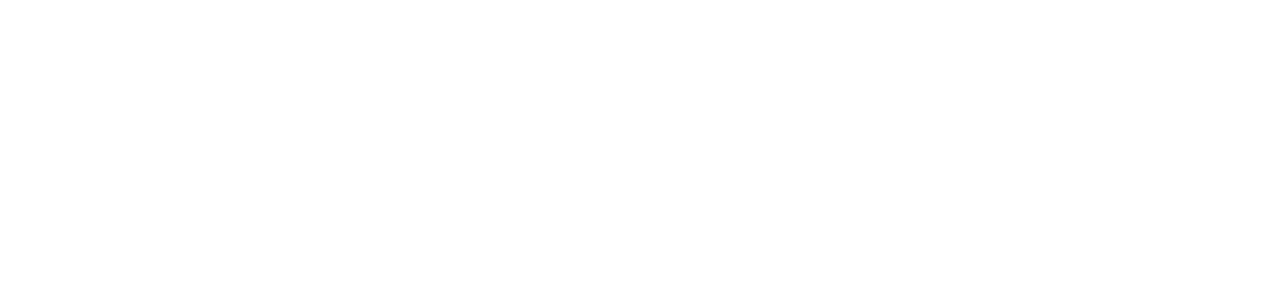
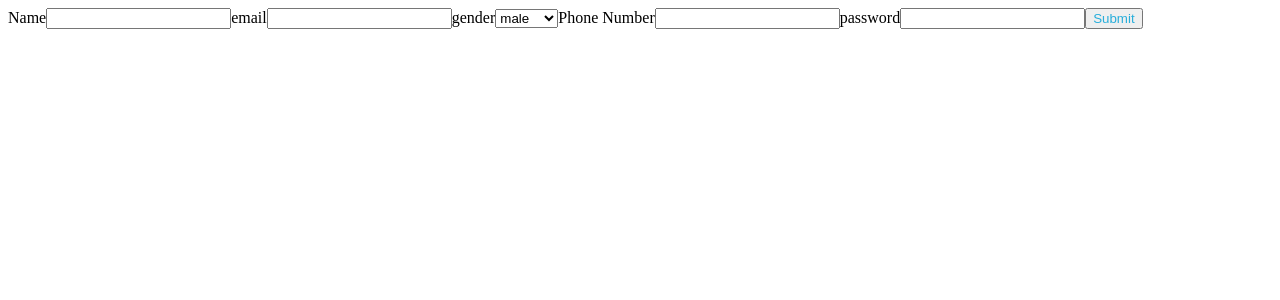
Before and after one commit to AnkurJDas171/React-Assignments-Set-2---Form-Validation-React, a React app: page / in a window 1280 px wide. Shown: the top 300 px of the page. Built offline with nearby package versions, Linux system fonts and the light colour scheme.

Commit message:
form created

```diff
--- a/src/components/App.js
+++ b/src/components/App.js
@@ -2,8 +2,166 @@
 import '../styles/App.css';
 
 const App = () => {
+
+  const [formDetail, setFormDetails] = useState({
+    errorMessage:"",
+    username: null,
+    noError: false,
+    gender: "male"
+  });
+
+  const checkForAlphanumeric=(name)=>{
+
+    let alphaNumericCharacters = "1234567890qwertyuiopasdfghjklzxcvbnm QWERTYUIOPASDFGHJKLZXCVBNM";
+    let i=0;
+    while(i< name.length){
+      if(!alphaNumericCharacters.includes(name[i])){
+        return true;
+      }
+      i++;
+    }
+    return false;
+
+  };
+
+  const getUsrename=(formObj)=>{
+
+    console.log("username generator called");
+    console.log(formObj.email);
+    let username = "";
+    let email = formObj.email;
+    if(email){
+      let i=0;
+      while(email[i] !== "@"){
+        username += email[i];
+        i++;
+      }
+    }
+    console.log(username);
+    return username;
+  };
+
+  const handelValueChange = (value, key) => {
+    let newFormDetail = { ...formDetail };
+    newFormDetail[key] = value;
+    setFormDetails(newFormDetail);
+  };
+
+  const handelClick = () => {
+    let length = Object.keys(formDetail).length;
+    let newFormDetail = {...formDetail};
+
+    try {
+      if (length < 8) {
+
+        throw "All fields are mandatory";
+      } else if (checkForAlphanumeric(formDetail.name)) {
+        console.log("error 2");
+        throw "Name is not alphanumeric";
+      }
+      else if(formDetail.gender !== "male" && formDetail.gender !== "female" && formDetail.gender !== "other"){
+
+        throw "Please identify as male, female or others";
+      }
+      else if(isNaN(formDetail.phoneNumber)){
+
+        throw "Phone Number must contain only numbers";
+      }
+      else if(formDetail.password.length < 6){
+
+        throw "Password must contain atleast 6 letters";
+      }
+      else{
+        newFormDetail.noError = true;
+        newFormDetail.errorMessage = null;
+      }
+
+
+    } catch (err) {
+
+      newFormDetail.errorMessage = `Error Message: ${err}`;
+
+    }finally{
+
+
+      newFormDetail.username = getUsrename(formDetail);
+
+      setFormDetails(newFormDetail);
+
+    }
+
+  };
+
   return (
-    <div id="main"></div>
+    <div id="main">
+
+    {formDetail.noError && <div>Hello {formDetail.username}</div>}
+    {!formDetail.noError && <div>{formDetail.errorMessage}</div>}
+    {!formDetail.noError && (
+      <div className="formContainer">
+        <label className="label" for="name">
+          Name
+        </label>
+        <input
+          type="text"
+          data-testid="name"
+          onChange={(event) => handelValueChange(event.target.value, "name")}
+        />
+
+        <label className="label" for="email">
+          email
+        </label>
+        <input
+          type="text"
+          data-testid="email"
+          onChange={(event) => handelValueChange(event.target.value, "email")}
+        />
+
+        <label className="label" for="gender">
+          gender
+        </label>
+        <select
+          default={formDetail.gender}
+          onChange={(event) =>
+            handelValueChange(event.target.value, "gender")
+          }
+          data-testid="gender"
+        >
+          <option value="male">male</option>
+          <option value="female">female</option>
+          <option value="other">other</option>
+        </select>
+        {/* <input type="text" default={formDetail.gender} data-testid = 'gender' /> */}
+
+        <label className="label" for="phoneNumber">
+          Phone Number
+        </label>
+        <input
+          type="text"
+          data-testid="phoneNumber"
+          onChange={(event) =>
+            handelValueChange(event.target.value, "phoneNumber")
+          }
+        />
+
+        <label className="label" for="password">
+          password
+        </label>
+        <input
+          type="password"
+          data-testid="password"
+          onChange={(event) =>
+            handelValueChange(event.target.value, "password")
+          }
+        />
+
+        <button data-testid="submit" onClick={handelClick}>
+          Submit
+        </button>
+      </div>
+    )}
+
+    </div>
   )
 }
 
```
